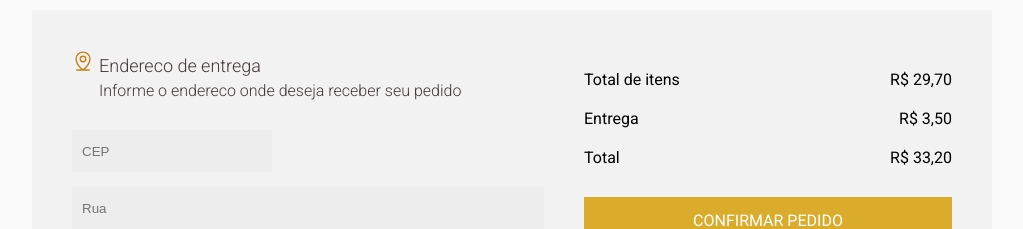
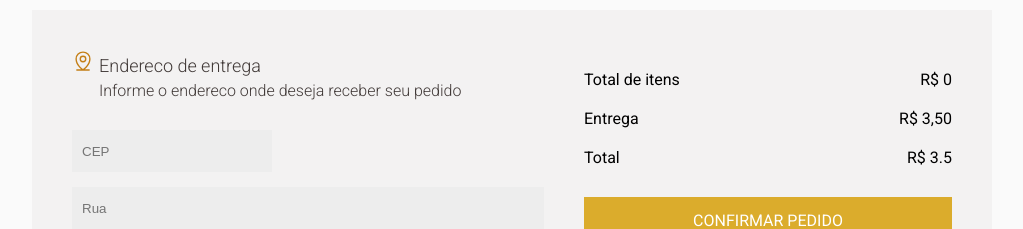
Before and after one commit to pansani/coffee-delivery, a React (Vite) app: page /checkout in a window 1280 px wide. Shown: the part 151-380 px from the top of the page, without its empty margins (128-1151 px from the left). Built offline with nearby package versions, Linux system fonts and the light colour scheme.

Commit message:
create a func to update the total value in Checkout

```diff
--- a/src/contexts/UpdatedCoffeesContext.tsx
+++ b/src/contexts/UpdatedCoffeesContext.tsx
@@ -20,6 +20,7 @@ interface CoffeesContextValue {
   allCoffees: CoffeeData[];
   handleIncreaseQuantity: (id: number) => void;
   handleDecreaseQuantity: (id: number) => void;
+  totalQuantity: number;
 }
 
 export const UpdatedCoffeesContext = createContext<CoffeesContextValue>({
@@ -27,6 +28,7 @@ export const UpdatedCoffeesContext = createContext<CoffeesContextValue>({
   allCoffees: [],
   handleIncreaseQuantity: () => {},
   handleDecreaseQuantity: () => {},
+  totalQuantity: 0,
 });
 
 export function UpdatedCoffeesProvider({ children }: { children: ReactNode }) {
@@ -54,6 +56,11 @@ export function UpdatedCoffeesProvider({ children }: { children: ReactNode }) {
   };
 
   const updatedCoffees = allCoffees.filter((coffee) => coffee.quantity > 0);
+  const totalQuantity = updatedCoffees.reduce(
+    (total, coffee) => total + coffee.value,
+    0
+  );
+  console.log(totalQuantity);
 
   return (
     <UpdatedCoffeesContext.Provider
@@ -62,6 +69,7 @@ export function UpdatedCoffeesProvider({ children }: { children: ReactNode }) {
         allCoffees,
         handleIncreaseQuantity,
         handleDecreaseQuantity,
+        totalQuantity,
       }}
     >
       {children}
--- a/src/pages/Checkout/index.tsx
+++ b/src/pages/Checkout/index.tsx
@@ -33,8 +33,12 @@ export function Checkout() {
     handleBairroChange,
   } = useContext(CheckoutContext);
 
-  const { updatedCoffees, handleDecreaseQuantity, handleIncreaseQuantity } =
-    useContext(UpdatedCoffeesContext);
+  const {
+    updatedCoffees,
+    handleDecreaseQuantity,
+    handleIncreaseQuantity,
+    totalQuantity,
+  } = useContext(UpdatedCoffeesContext);
 
   return (
     <>
@@ -135,7 +139,7 @@ export function Checkout() {
           <PriceData>
             <div>
               <span>Total de itens</span>
-              <span>R$ 29,70</span>
+              <span>R$ {totalQuantity}</span>
             </div>
             <div>
               <span>Entrega</span>
@@ -143,7 +147,7 @@ export function Checkout() {
             </div>
             <div>
               <span>Total</span>
-              <span>R$ 33,20</span>
+              <span>R$ {totalQuantity + 3.5}</span>
             </div>
           </PriceData>
           <NavLink to="./Delivered" title="Delivered">
```
